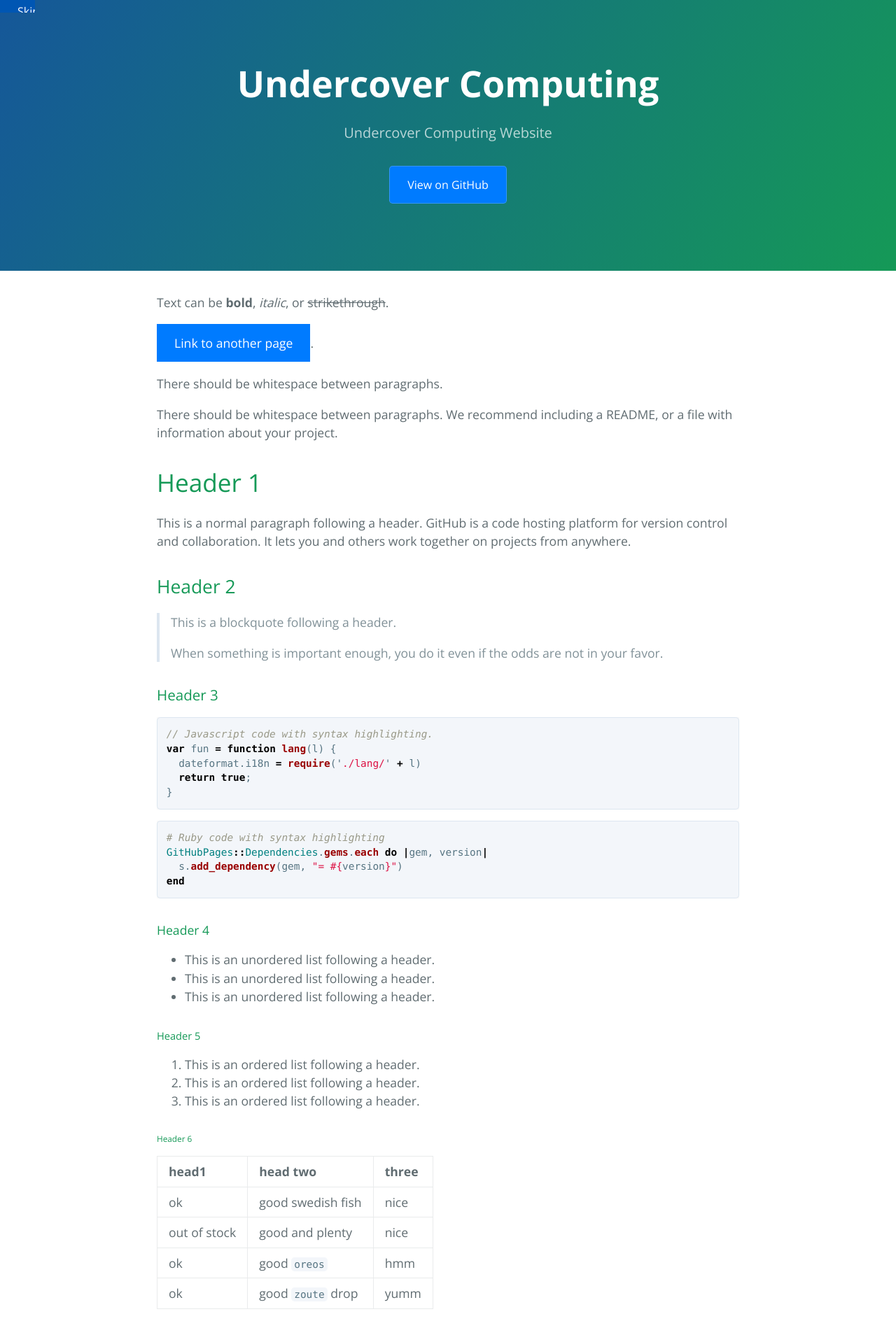
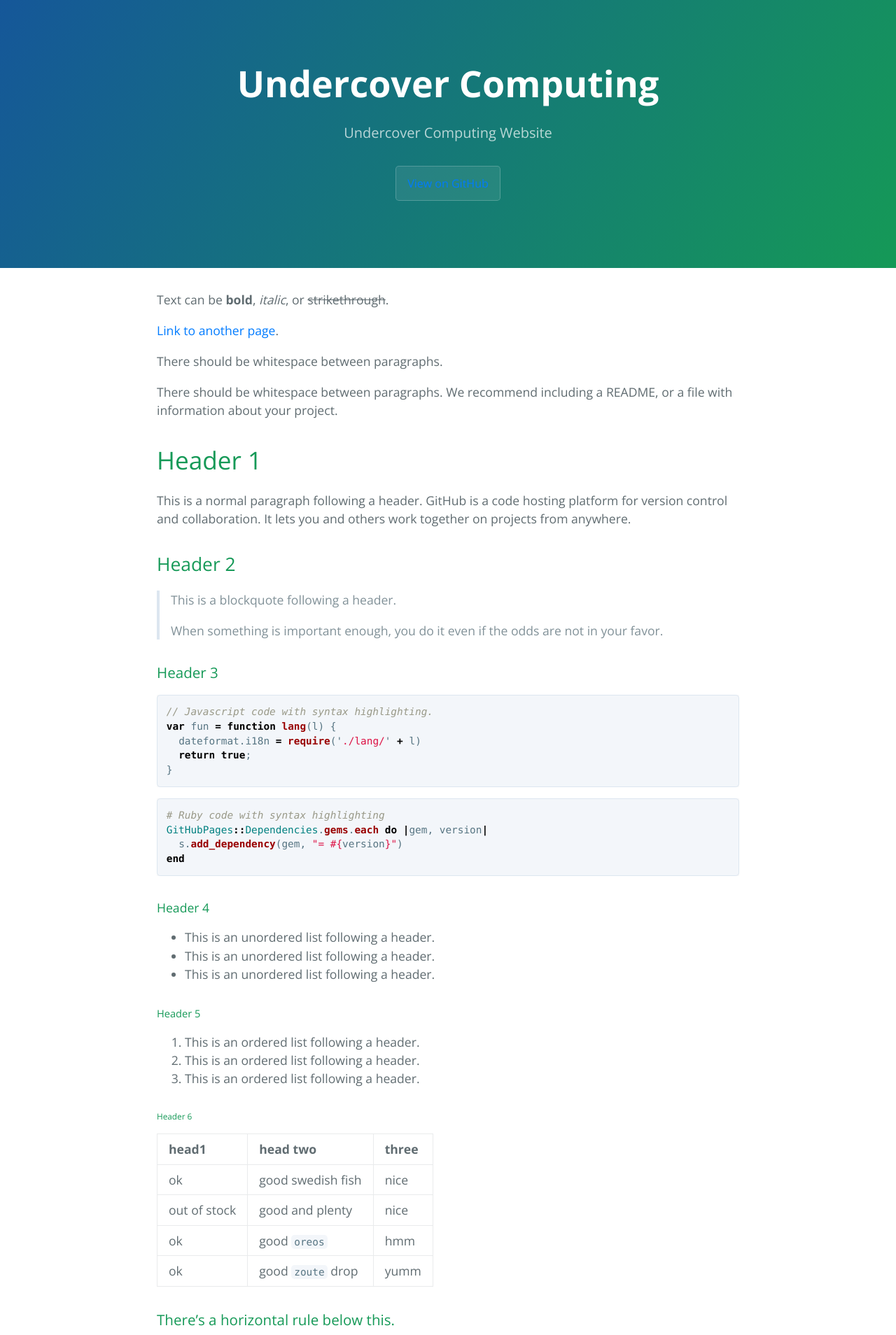
Before and after one commit to UndercoverComputing/undercovercomputing.com, a Jekyll site: the page built from index.md, in a window 1280 px wide. Shown: the top 1908 px of the page at 70% size. Built offline with Jekyll 4.4.1, drawn with Linux system fonts in a browser that asks for light colours.

Commit message:
Update style.scss

```diff
--- a/assets/css/style.scss
+++ b/assets/css/style.scss
@@ -129,20 +129,13 @@ footer ul li a:hover {
 
 /* ---- contact.html ---- */
 
-/* Contact */
+/* General Link Styles */
 a:link, a:visited {
-  background-color: #007bff;
-  color: white;
-  padding: 14px 25px;
-  text-align: center;
-  text-decoration: none;
-  display: inline-block;
-  transition: background-color 0.3s ease;
+  color: #007bff; /* Default link color */
+  text-decoration: none; /* Remove underline */
 }
 
-a:hover, a:active {
-  background-color: #0056b3;
-}
+/* Button Styles for Specific Link */
 a#email-button {
   background-color: #007bff;
   color: white;
@@ -153,6 +146,7 @@ a#email-button {
   transition: background-color 0.3s ease;
 }
 
+/* Hover and Active Styles for the Button */
 a#email-button:hover, a#email-button:active {
   background-color: #0056b3;
 }
```
